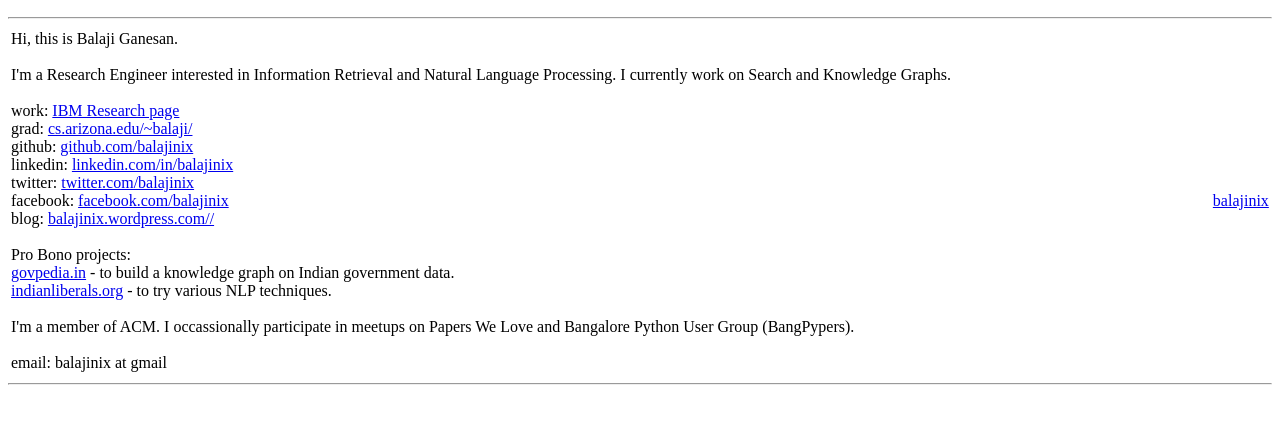
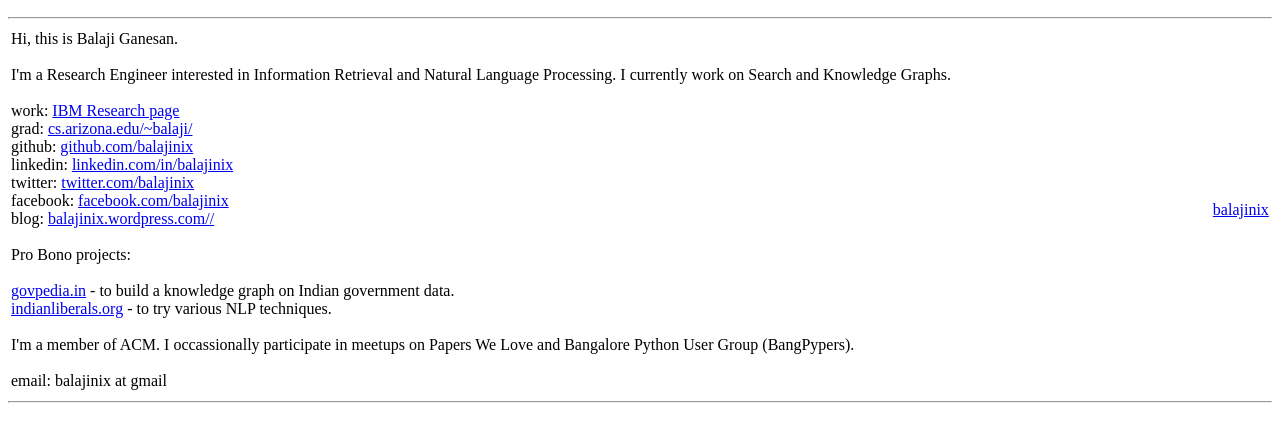
Before and after one commit to balajinix/balajinix.github.io, a plain HTML site: page index.html in a window 1280 px wide. Shown: the part 38-480 px from the top of the page. Drawn offline with Linux system fonts and the light colour scheme.

Commit message:
Update index.html

```diff
--- a/index.html
+++ b/index.html
@@ -23,6 +23,7 @@
       blog: <a href="https://balajinix.wordpress.com/">balajinix.wordpress.com//</a><br/>
       <br/>
       Pro Bono projects:<br/>
+      <br/>
       <a href="http://govpedia.in/">govpedia.in</a> - to build a knowledge graph on Indian government data.<br/>
       <a href="http://indianliberals.org">indianliberals.org</a> - to try various NLP techniques.<br/>
       <br/>
@@ -34,7 +35,7 @@
     </td>
     <td>
     </td>
-    <td align="right">
+    <td align="right" width="24%">
       <a class="twitter-timeline" data-width="390" data-height="1000" href="https://twitter.com/balajinix">balajinix</a> <script async src="//platform.twitter.com/widgets.js" charset="utf-8"></script>
     </td>
   </tr>
```
